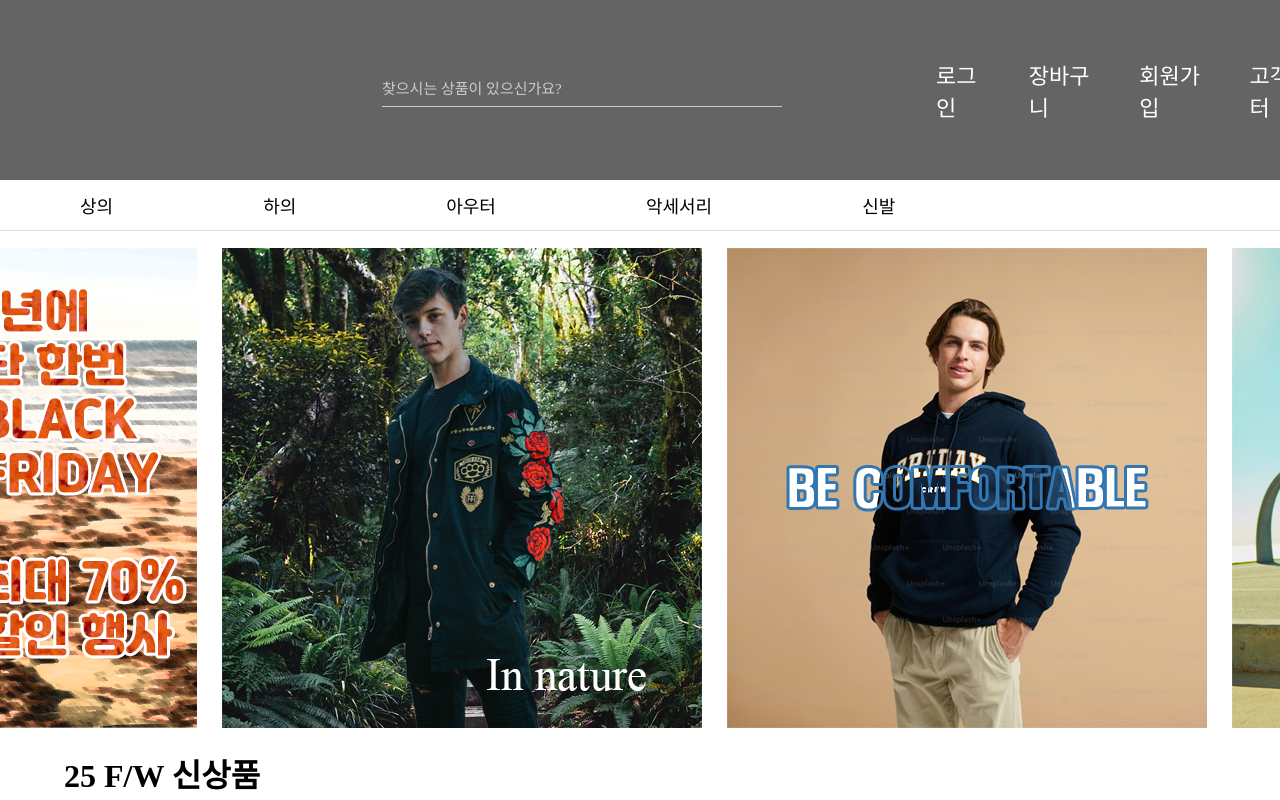
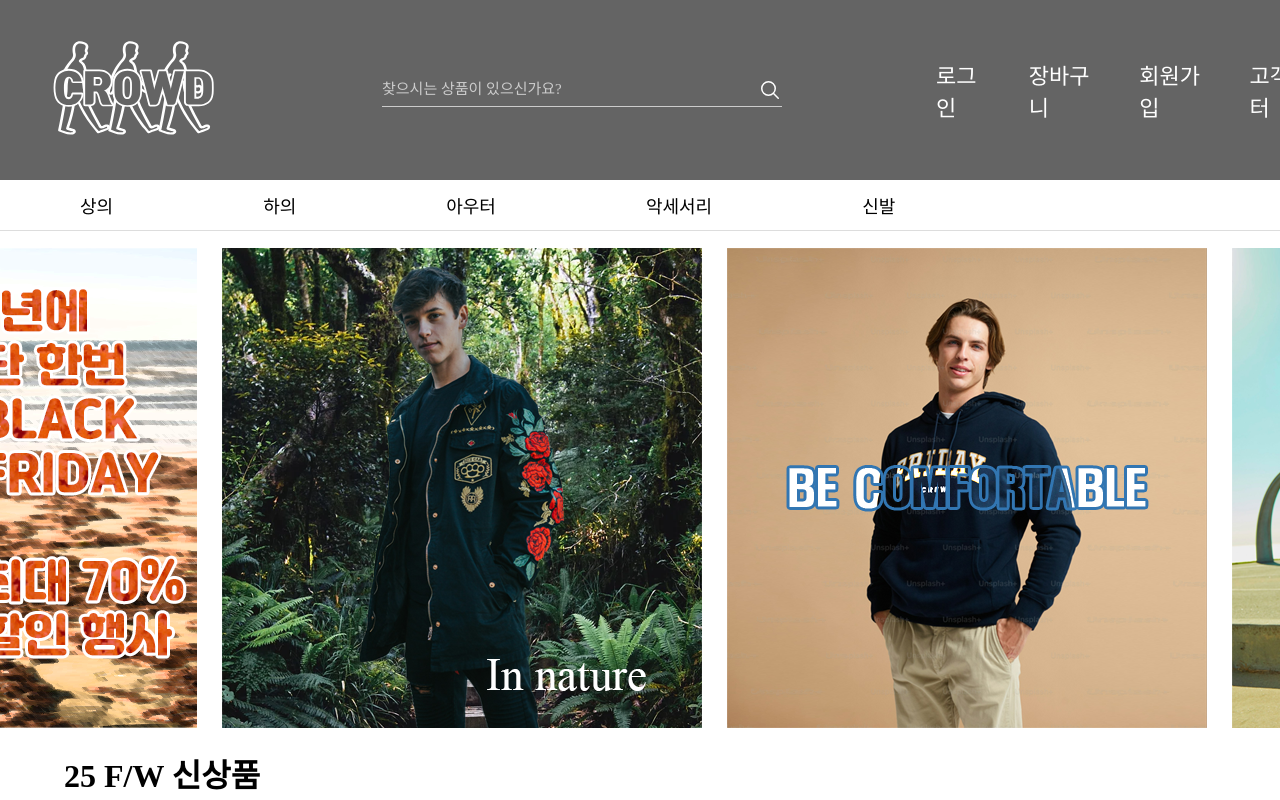
Before and after one commit to lcm960312-hue/lcm960312-hue, a plain HTML site: page index.html in a window 1280 px wide. Shown: the top 800 px of the page. Drawn offline with Linux system fonts and the light colour scheme; a web font is replaced by a local one.

Commit message:
Add files via upload

```diff
--- a/index.css
+++ b/index.css
@@ -39,7 +39,7 @@ header {
     padding: 0 40px;
 }
 
-.header-top svg[aria-label="상단로고"] {
+.header-top img {
     width: 188px;
     height: 120px;
     flex-shrink: 0;
@@ -70,7 +70,7 @@ header {
     color: #ccc;
 }
 
-.search-box .search-icon {
+.search-box img {
     right: 0;
     width: 24px;
     height: 24px;
--- a/index.html
+++ b/index.html
@@ -12,15 +12,13 @@
 <body>
     <header>
         <div class="header-top">
-        <a href="#"><svg role="img" aria-label="상단로고">
-            <use href="./svg/상단로고.svg">
-        </svg></a>
+            <a href="#">
+                <img src="svg/상단로고.svg" alt="상단로고 클릭 시 메인화면으로 연결">
+            </a>
 
             <div class="search-box">
                 <input name="search" placeholder="찾으시는 상품이 있으신가요?">
-            <svg class="search-icon" role="img" aria-label="돋보기">
-                <use href="./svg/돋보기.svg">
-            </svg>
+                <img src="svg/돋보기.svg" alt="검색창 돋보기 아이콘">
             </div>
 
             <ul class="user-menu">
@@ -93,7 +91,8 @@
         </section>
 
         <h2 class="section-title">25 F/W 신상품</h2>
-        <section class="section-product"><ul>
+        <section class="section-product">
+            <ul>
                 <!-- product-card 샘플
             <div class="product-card">
                 <div class="product-img"><a href="#"><img src="" alt=""></a></div>
@@ -109,7 +108,9 @@
                     <div class="product-card">
                         <div class="product-img"><a href="#"><img src="img/상품샘플1.jpeg" alt="맨투맨"></a></div>
                         <div class="product-info">
-                    <a href="#"><p class="product-name">갈색 맨투맨</p></a>
+                            <a href="#">
+                                <p class="product-name">갈색 맨투맨</p>
+                            </a>
                             <p class="product-discount">30%</p>
                             <p class="product-price"><s>39,800</s></p>
                             <p class="product-discount_price">27,800</p>
@@ -119,7 +120,9 @@
                     <div class="product-card">
                         <div class="product-img"><a href="#"><img src="img/상품샘플other.jpeg" alt="맨투맨"></a></div>
                         <div class="product-info">
-                    <a href="#"><p class="product-name">크림색 캐릭터 로고 맨투맨</p></a>
+                            <a href="#">
+                                <p class="product-name">크림색 캐릭터 로고 맨투맨</p>
+                            </a>
                             <p class="product-discount">30%</p>
                             <p class="product-price"><s>39,800</s></p>
                             <p class="product-discount_price">27,800</p>
@@ -129,7 +132,9 @@
                     <div class="product-card">
                         <div class="product-img"><a href="#"><img src="img/상품샘플1.jpeg" alt="맨투맨"></a></div>
                         <div class="product-info">
-                    <a href="#"><p class="product-name">갈색 맨투맨</p></a>
+                            <a href="#">
+                                <p class="product-name">갈색 맨투맨</p>
+                            </a>
                             <p class="product-discount">30%</p>
                             <p class="product-price"><s>39,800</s></p>
                             <p class="product-discount_price">27,800</p>
@@ -139,7 +144,9 @@
                     <div class="product-card">
                         <div class="product-img"><a href="#"><img src="img/상품샘플other.jpeg" alt="맨투맨"></a></div>
                         <div class="product-info">
-                    <a href="#"><p class="product-name">크림색 캐릭터 로고 맨투맨</p></a>
+                            <a href="#">
+                                <p class="product-name">크림색 캐릭터 로고 맨투맨</p>
+                            </a>
                             <p class="product-discount">30%</p>
                             <p class="product-price"><s>39,800</s></p>
                             <p class="product-discount_price">27,800</p>
@@ -152,7 +159,9 @@
                     <div class="product-card">
                         <div class="product-img"><a href="#"><img src="img/상품샘플1.jpeg" alt="맨투맨"></a></div>
                         <div class="product-info">
-                    <a href="#"><p class="product-name">갈색 맨투맨</p></a>
+                            <a href="#">
+                                <p class="product-name">갈색 맨투맨</p>
+                            </a>
                             <p class="product-discount">30%</p>
                             <p class="product-price"><s>39,800</s></p>
                             <p class="product-discount_price">27,800</p>
@@ -162,7 +171,9 @@
                     <div class="product-card">
                         <div class="product-img"><a href="#"><img src="img/상품샘플other.jpeg" alt="맨투맨"></a></div>
                         <div class="product-info">
-                    <a href="#"><p class="product-name">크림색 캐릭터 로고 맨투맨</p></a>
+                            <a href="#">
+                                <p class="product-name">크림색 캐릭터 로고 맨투맨</p>
+                            </a>
                             <p class="product-discount">30%</p>
                             <p class="product-price"><s>39,800</s></p>
                             <p class="product-discount_price">27,800</p>
@@ -172,7 +183,9 @@
                     <div class="product-card">
                         <div class="product-img"><a href="#"><img src="img/상품샘플1.jpeg" alt="맨투맨"></a></div>
                         <div class="product-info">
-                    <a href="#"><p class="product-name">갈색 맨투맨</p></a>
+                            <a href="#">
+                                <p class="product-name">갈색 맨투맨</p>
+                            </a>
                             <p class="product-discount">30%</p>
                             <p class="product-price"><s>39,800</s></p>
                             <p class="product-discount_price">27,800</p>
@@ -182,7 +195,9 @@
                     <div class="product-card">
                         <div class="product-img"><a href="#"><img src="img/상품샘플other.jpeg" alt="맨투맨"></a></div>
                         <div class="product-info">
-                    <a href="#"><p class="product-name">크림색 캐릭터 로고 맨투맨</p></a>
+                            <a href="#">
+                                <p class="product-name">크림색 캐릭터 로고 맨투맨</p>
+                            </a>
                             <p class="product-discount">30%</p>
                             <p class="product-price"><s>39,800</s></p>
                             <p class="product-discount_price">27,800</p>
@@ -195,7 +210,9 @@
                     <div class="product-card">
                         <div class="product-img"><a href="#"><img src="img/상품샘플1.jpeg" alt="맨투맨"></a></div>
                         <div class="product-info">
-                    <a href="#"><p class="product-name">갈색 맨투맨</p></a>
+                            <a href="#">
+                                <p class="product-name">갈색 맨투맨</p>
+                            </a>
                             <p class="product-discount">30%</p>
                             <p class="product-price"><s>39,800</s></p>
                             <p class="product-discount_price">27,800</p>
@@ -205,7 +222,9 @@
                     <div class="product-card">
                         <div class="product-img"><a href="#"><img src="img/상품샘플other.jpeg" alt="맨투맨"></a></div>
                         <div class="product-info">
-                    <a href="#"><p class="product-name">크림색 캐릭터 로고 맨투맨</p></a>
+                            <a href="#">
+                                <p class="product-name">크림색 캐릭터 로고 맨투맨</p>
+                            </a>
                             <p class="product-discount">30%</p>
                             <p class="product-price"><s>39,800</s></p>
                             <p class="product-discount_price">27,800</p>
@@ -215,7 +234,9 @@
                     <div class="product-card">
                         <div class="product-img"><a href="#"><img src="img/상품샘플1.jpeg" alt="맨투맨"></a></div>
                         <div class="product-info">
-                    <a href="#"><p class="product-name">갈색 맨투맨</p></a>
+                            <a href="#">
+                                <p class="product-name">갈색 맨투맨</p>
+                            </a>
                             <p class="product-discount">30%</p>
                             <p class="product-price"><s>39,800</s></p>
                             <p class="product-discount_price">27,800</p>
@@ -225,7 +246,9 @@
                     <div class="product-card">
                         <div class="product-img"><a href="#"><img src="img/상품샘플other.jpeg" alt="맨투맨"></a></div>
                         <div class="product-info">
-                    <a href="#"><p class="product-name">크림색 캐릭터 로고 맨투맨</p></a>
+                            <a href="#">
+                                <p class="product-name">크림색 캐릭터 로고 맨투맨</p>
+                            </a>
                             <p class="product-discount">30%</p>
                             <p class="product-price"><s>39,800</s></p>
                             <p class="product-discount_price">27,800</p>
@@ -234,7 +257,8 @@
                     </div>
 
                 </li>
-    </ul></section>
+            </ul>
+        </section>
     </main>
 
     <footer>
--- a/subpage1.css
+++ b/subpage1.css
@@ -37,7 +37,7 @@ header {
     padding: 0 40px;
 }
 
-.header-top svg[aria-label="상단로고"] {
+.header-top img {
     width: 188px;
     height: 120px;
     flex-shrink: 0;
@@ -68,7 +68,7 @@ header {
     color: #ccc;
 }
 
-.search-box .search-icon {
+.search-box img {
     right: 0;
     width: 24px;
     height: 24px;
```
Also changed, not shown: subpage1.html (+4 -6 lines). Lines whose indentation alone changed are shown as unchanged.
